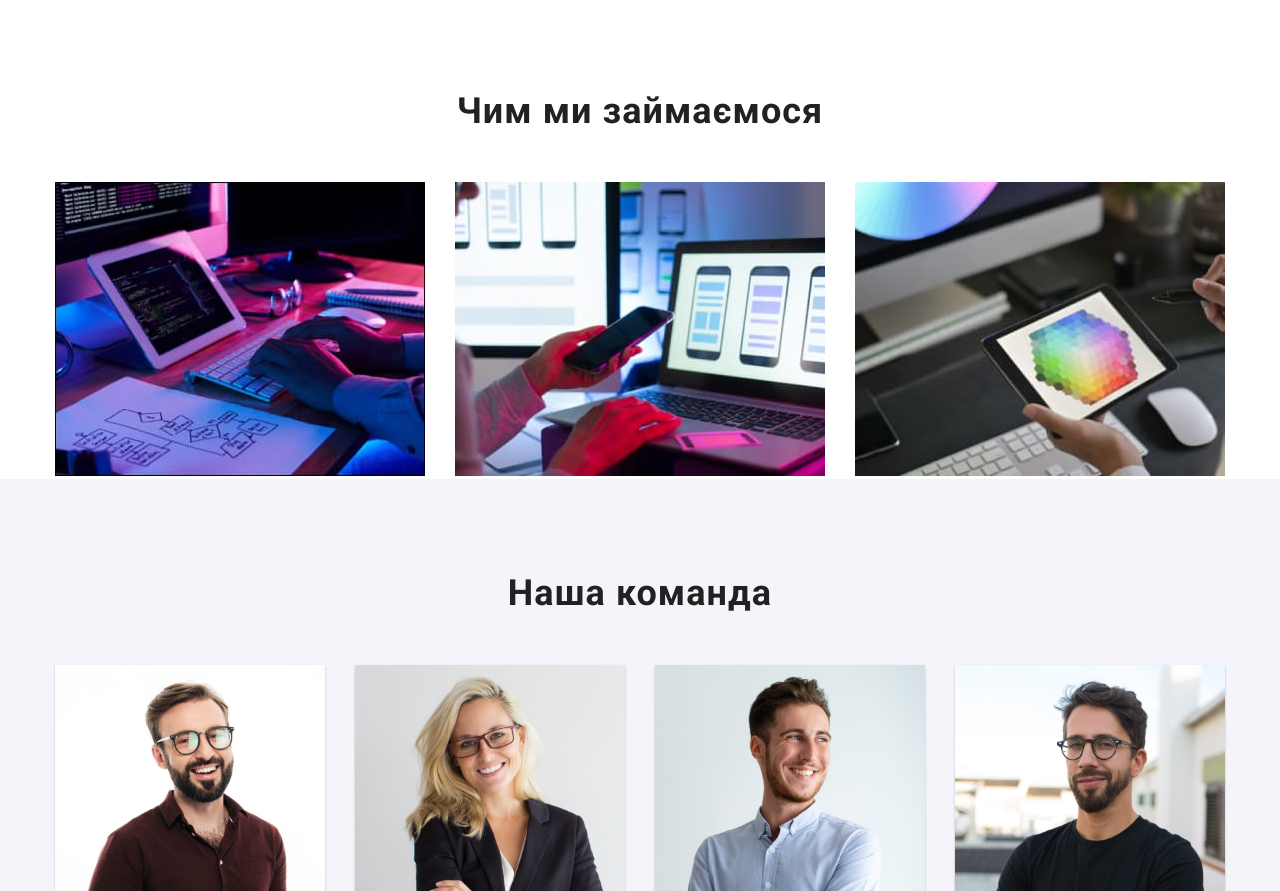
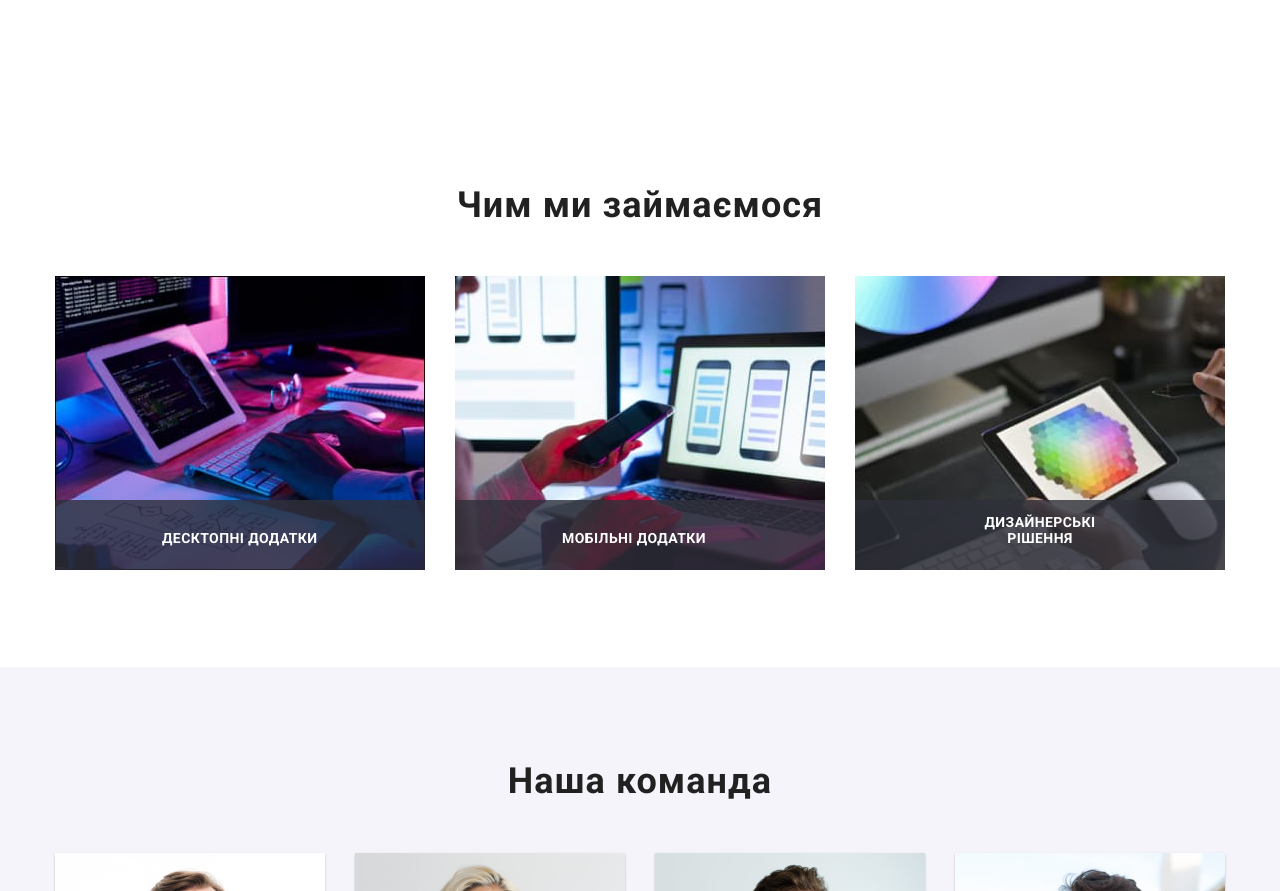
Before and after one commit to Lana12Banana/goit-markup-hw-05, a plain HTML site: page index.html in a window 1280 px wide. Shown: the part 1027-1918 px from the top of the page. Drawn offline with nearby package versions, Linux system fonts and the light colour scheme.

Commit message:
Додавання анімацій

```diff
--- a/css/styles.css
+++ b/css/styles.css
@@ -384,10 +384,10 @@ transition-timing-function: cubic-bezier(0.4, 0, 0.2, 1);*/
 }
 
 
-.section.no-padding {
+/*.section.no-padding {
     padding-top: 0;
     padding-bottom: 0;
-}
+}*/
 
 .advantages-title {
     margin-top: 0;
@@ -843,6 +843,9 @@ ul .active {
     width: 100%;
     height: 100%;
     background-color: rgba(0, 0, 0, 0.2);
+
+    opacity: 1;
+    transition: opacity 250ms cubic-bezier(0.4, 0, 0.2, 1);
 }
 
 .backdrop.is-hidden {
@@ -881,3 +884,37 @@ ul .active {
     width: 18px;
     height: 18px;
 }
+
+.occupation-card-text {
+    font-family: 'Roboto';
+    font-style: normal;
+    font-weight: 700;
+    font-size: 14px;
+    line-height: calc(16/14);
+    text-align: center;
+    letter-spacing: 0.03em;
+    text-transform: uppercase;
+    color: var(--white-color);
+}
+
+.work-list-thumb {
+    position: relative;
+}
+
+.occupation-card {
+    position: absolute;
+    bottom: 27px;
+    right: 107px;
+    left: 107px;
+    display: flex;
+}
+
+.work-list-thumb::before {
+    display: inline-block;
+    position: absolute;
+    content: '';
+    width: 100%;
+    height: 70px;
+    bottom: 1%;
+    background-color: rgba(47, 48, 58, 0.8);;
+}
--- a/index.html
+++ b/index.html
@@ -107,16 +107,31 @@
     <h2 class="occupation-title">Чим ми займаємося</h2>
     <ul class="work-list list">
         <li class="work-list-item">
+            <div class="work-list-thumb">
                 <img src="./images/picture1.jpg"
                     alt="Чоловік друкує на клавіатурі Apple, дивлячись у планшет" width="370">
+                <div class="occupation-card">
+                    <p class="occupation-card-text">Десктопні додатки</p>
+                </div>
+            </div>
         </li>
         <li class="work-list-item">
+            <div class="work-list-thumb">
                 <img src="./images/picture2.jpg"
                     alt="Людина тримає Iphone, працюючи за Macbook Air" width="370">
+                <div class="occupation-card">
+                    <p class="occupation-card-text">Мобільні додатки</p>
+                </div>
+            </div>
         </li>
         <li class="work-list-item">
+            <div class="work-list-thumb">
                 <img src="./images/picture3.jpg"
                     alt="Людина працює з палітрою кольорів на планшеті" width="370">
+                <div class="occupation-card">
+                    <p class="occupation-card-text">Дизайнерські рішення</p>
+                </div>
+            </div>
         </li>
     </ul>
     </div>
```
Lines whose indentation alone changed are shown as unchanged.
